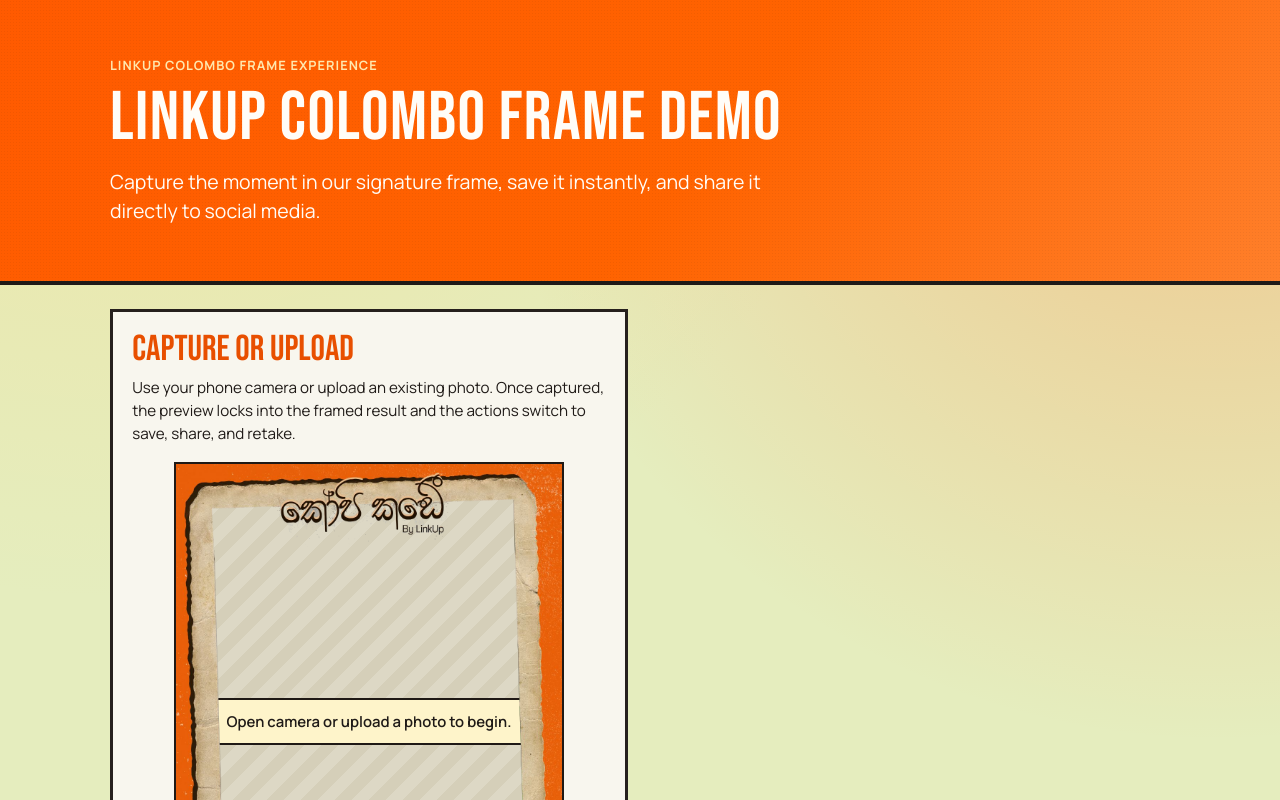
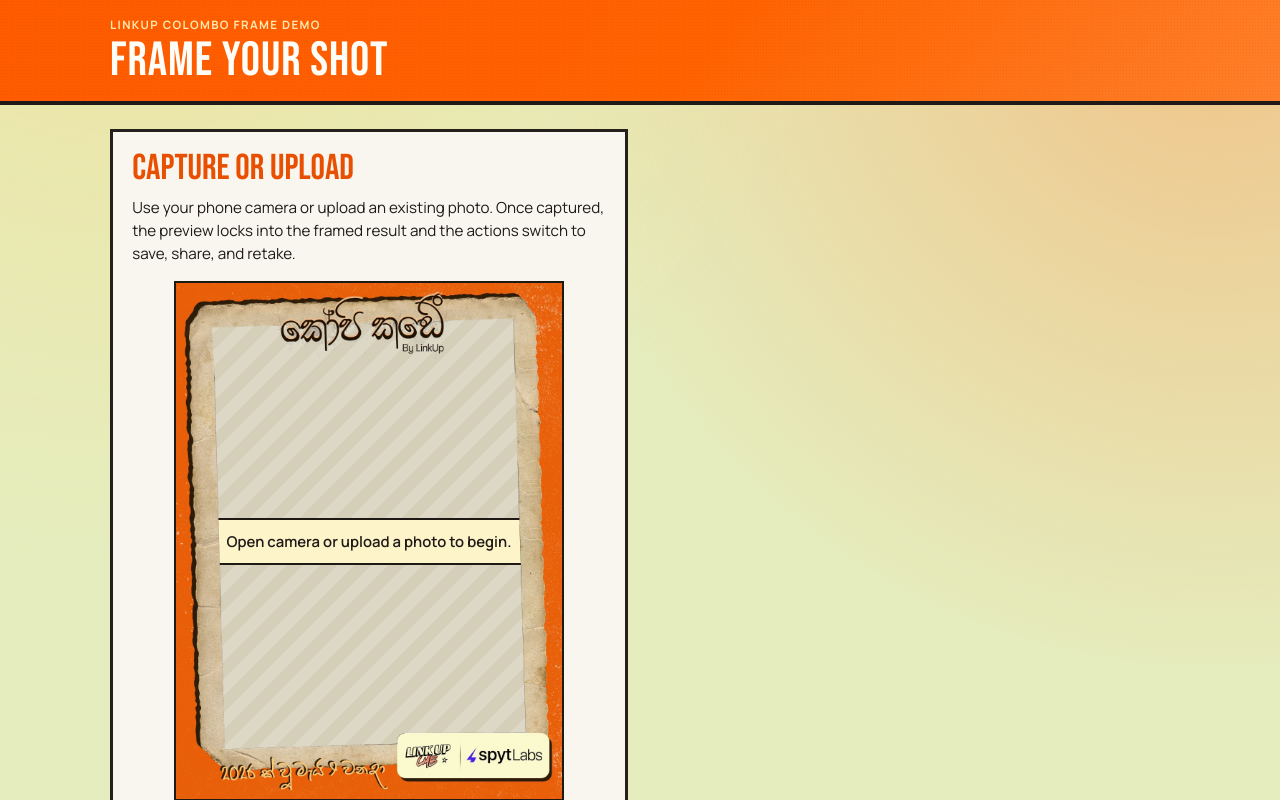
Before and after one commit to Tharusha-dev/linkup-frame-demo, a Next.js app: page / in a window 1280 px wide. Shown: the top 800 px of the page. Built offline with nearby package versions, Linux system fonts and the light colour scheme.

Commit message:
frame fix, header cleaned

```diff
--- a/src/app/globals.css
+++ b/src/app/globals.css
@@ -54,32 +54,25 @@
   position: relative;
   margin: 0 auto;
   max-width: 1100px;
-  padding: 3.5rem 1.25rem;
+  padding: 1rem 1.25rem 1.1rem;
 }
 
 .hero__kicker {
   margin: 0;
-  font-size: 0.8rem;
+  font-size: 0.72rem;
   font-weight: 700;
-  letter-spacing: 0.08em;
+  letter-spacing: 0.12em;
   text-transform: uppercase;
   color: #ffe8ad;
 }
 
 .hero h1 {
-  margin-top: 0.65rem;
+  margin-top: 0.3rem;
   font-family: var(--font-display), sans-serif;
-  font-size: clamp(2rem, 7vw, 4.3rem);
+  font-size: clamp(1.8rem, 5vw, 3rem);
   line-height: 0.95;
   letter-spacing: 0.02em;
   text-transform: uppercase;
-}
-
-.hero__subtitle {
-  margin-top: 1rem;
-  max-width: 60ch;
-  font-size: clamp(1rem, 2.4vw, 1.22rem);
-  line-height: 1.5;
 }
 
 .content-shell {
--- a/src/app/page.tsx
+++ b/src/app/page.tsx
@@ -11,6 +11,24 @@
     image.onerror = () => reject(new Error(`Could not load image: ${url}`));
     image.src = url;
   });
+}
+
+function drawCoverImage(
+  context: CanvasRenderingContext2D,
+  image: HTMLImageElement,
+  targetWidth: number,
+  targetHeight: number,
+) {
+  const scale = Math.max(
+    targetWidth / image.naturalWidth,
+    targetHeight / image.naturalHeight,
+  );
+  const drawWidth = image.naturalWidth * scale;
+  const drawHeight = image.naturalHeight * scale;
+  const offsetX = (targetWidth - drawWidth) / 2;
+  const offsetY = (targetHeight - drawHeight) / 2;
+
+  context.drawImage(image, offsetX, offsetY, drawWidth, drawHeight);
 }
 
 export default function Home() {
@@ -77,15 +95,15 @@
         loadImage("/frame.png"),
       ]);
       const canvas = document.createElement("canvas");
-      canvas.width = photo.naturalWidth;
-      canvas.height = photo.naturalHeight;
+      canvas.width = frame.naturalWidth;
+      canvas.height = frame.naturalHeight;
       const context = canvas.getContext("2d");
 
       if (!context) {
         throw new Error("Canvas not supported");
       }
 
-      context.drawImage(photo, 0, 0, canvas.width, canvas.height);
+      drawCoverImage(context, photo, canvas.width, canvas.height);
       context.drawImage(frame, 0, 0, canvas.width, canvas.height);
 
       const pngUrl = canvas.toDataURL("image/png");
@@ -210,12 +228,8 @@
       <header className="hero">
         <div className="hero__grain" />
         <div className="hero__content">
-          <p className="hero__kicker">LinkUp Colombo Frame Experience</p>
-          <h1>LinkUp Colombo Frame Demo</h1>
-          <p className="hero__subtitle">
-            Capture the moment in our signature frame, save it instantly, and share it
-            directly to social media.
-          </p>
+          <p className="hero__kicker">LinkUp Colombo Frame Demo</p>
+          <h1>Frame your shot</h1>
         </div>
       </header>
 
@@ -241,7 +255,15 @@
                 />
               )}
 
-              {mode === "result" && sourceImage && (
+              {mode === "result" && framedImage && (
+                <img
+                  src={framedImage}
+                  alt="Final framed capture preview"
+                  className="preview-media is-visible"
+                />
+              )}
+
+              {mode === "result" && !framedImage && sourceImage && (
                 <img
                   src={sourceImage}
                   alt="Framed capture preview"
@@ -249,7 +271,9 @@
                 />
               )}
 
-              <img src="/frame.png" alt="LinkUp frame overlay" className="preview-frame" />
+              {mode !== "result" && (
+                <img src="/frame.png" alt="LinkUp frame overlay" className="preview-frame" />
+              )}
 
               {mode === "idle" && (
                 <div className="preview-empty">
```
